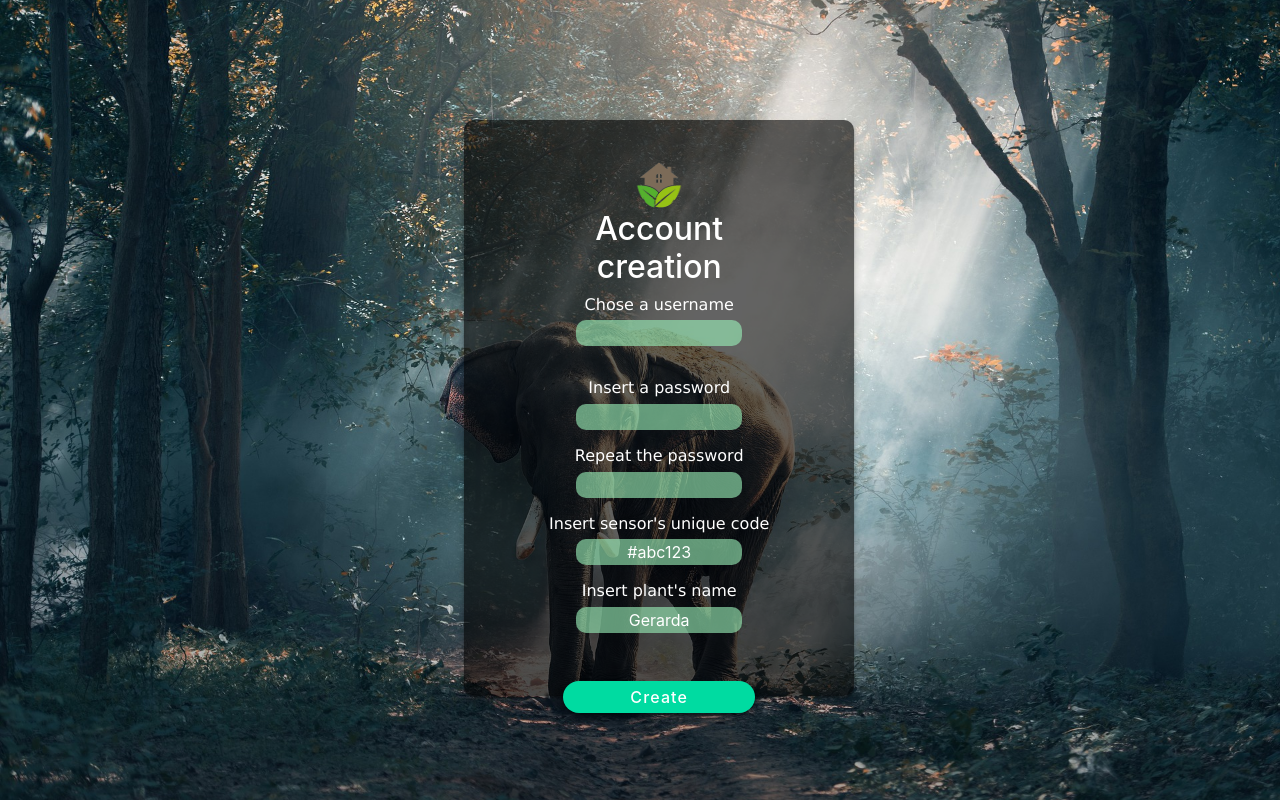
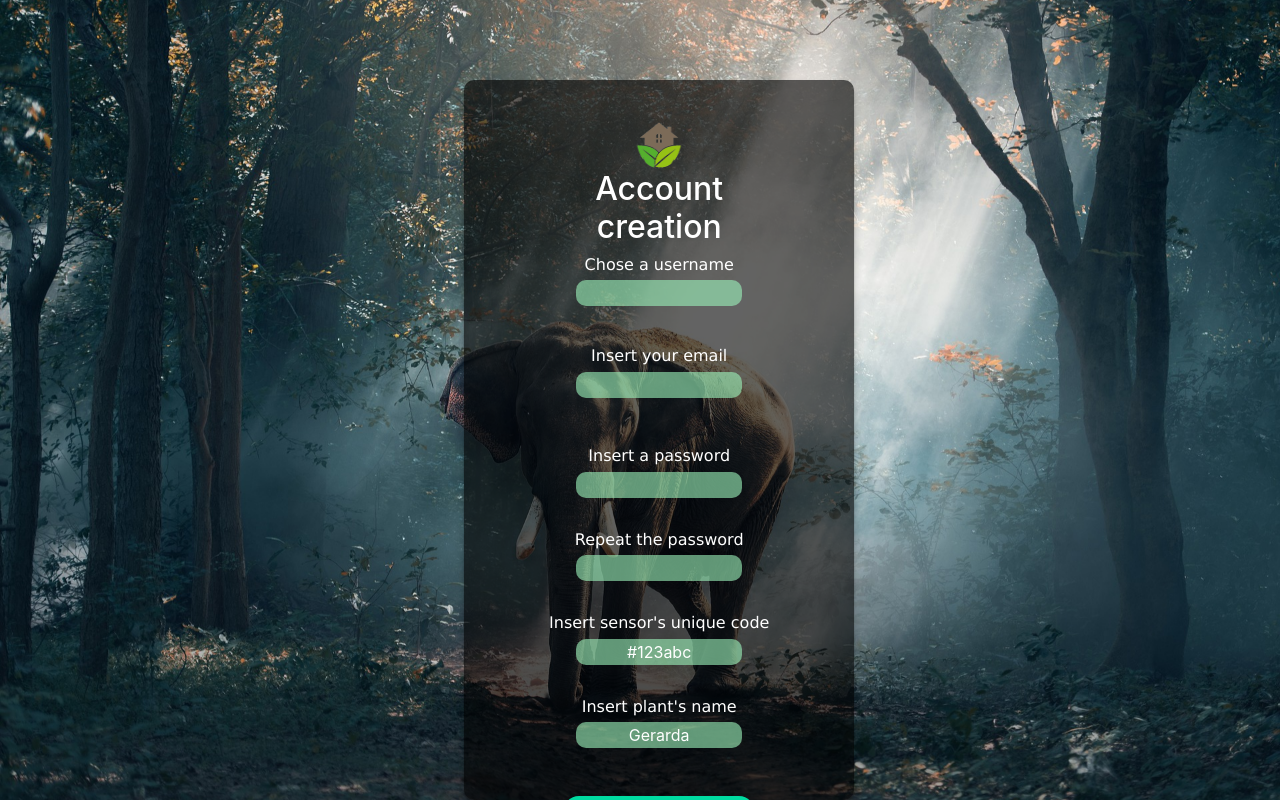
Before and after one commit to 2dadsgn/Smart-vase, a Flask app: page /register in a window 1280 px wide. Run offline with Flask 2, Linux system fonts and the light colour scheme; some libraries are stand-ins or nearby versions.

Commit message:
added email confirmation code

```diff
--- a/app.py
+++ b/app.py
@@ -4,6 +4,7 @@ import time
 from flask import Flask, render_template, request, redirect, url_for, session, abort
 from flask_mail import Mail, Message
 from flask_pymongo import PyMongo
+from random_password import random_password
 from werkzeug.security import generate_password_hash, check_password_hash
 
 
@@ -54,27 +55,30 @@ def create_app(test_config=None):
 
         username = request.form['username']
         password = request.form['password']
-        token = request.form['token']
         db_username = mongo.db.utenti.find_one({'username': username})
-        print(db_username)
         error = None
+
         if db_username== None :
             error = 'This user does not exist'
             return render_template('index.html', error_name=error)
 
         else :
             if check_password_hash(db_username['password'], password):
+
                 if db_username["confirmed"]==True:
-                    session['username']=username
+
+                    session['username'] = username
                     return redirect(url_for('gestione'))
                 else:
+                    token = request.form['token']
                     if check_password_hash(db_username["token"],token):
-                        db_username['confirmed']=True
+
+                        mongo.db.utenti.update_one({'username': username},{"$set": { "confirmed": True }} )
                         session['username'] = username
                         return redirect(url_for('gestione'))
                     else:
-                        return redirect(url_for('sending_email'))
-
+                        error="Wrong confirmation code"
+                        return render_template('index.html',error=error,confirmed=False)
 
             else:
                 error = 'Wrong password'
@@ -189,6 +193,7 @@ def create_app(test_config=None):
     def register_insert():
         error=None
         username=request.form['username']
+        email = request.form['email']
         password= request.form['password']
         password_repeat = request.form['password_repeat']
         code_sensor = request.form['code']
@@ -196,8 +201,9 @@ def create_app(test_config=None):
         result=mongo.db.utenti.find_one({"username":username})
         if result==None :
             if  password==password_repeat:
-                token = "abcd"
+                token = random_password(length=4, characters=['a','b','c','d','e','f','g','h','i','1','2','3','4','5','6'])
                 mongo.db.utenti.insert_one({"username":username,
+                                            "email":email,
                                             "password":generate_password_hash(password),
                                             "confirmed":False,
                                             "token": generate_password_hash(token),
@@ -206,10 +212,13 @@ def create_app(test_config=None):
                                                "name":plantsname
                                            }]
                                             })
-                msg = Message('Confirmation Code', sender='smartvaseprj@virgilio.it', recipients=['smartvaseprj@virgilio.it'])
-                msg.body = f"Hello from Smart vase prj, please copy and paste this code in the login page to confirm your identity --> {token} <--  "
-                mail.send(msg)
-                return render_template("index.html", confirmed=False)
+                try:
+                    msg = Message('Confirmation Code', sender='smartvaseprj@virgilio.it', recipients=[email])
+                    msg.body = f"Hello from Smart vase prj, please copy and paste this code in the login page to confirm your identity --> {token} <--  "
+                    mail.send(msg)
+                    return render_template("index.html", confirmed=False)
+                except:
+                    return render_template("register.html",error_email="Email not valid")
             else:
                 error = 'passwords do not match'
                 return render_template('register.html', error_pass=error)
--- a/static/main.css
+++ b/static/main.css
@@ -21,12 +21,12 @@
 
 #login{
 	width: 30.5vw;
-	height: 57vh;
+	height: 67vh;
 	margin: auto;
 	text-align: center;
 	margin-top: 10vh;
 	background-color: hsla(0,0%,0%,0.61);
-	padding:  0;
+	padding:  0 0 0 0 ;
 	border:50px medium white;
 	border-radius: 10px;
 	box-shadow: 0 6px 10px 0 rgba(0,0,0,.2), 0 2px 2px 0 rgba(0,0,0,.3);
@@ -35,10 +35,10 @@
 #register{
 	display: inline;
 	width: 30.5vw;
-	height: 72vh;
+	height: 90vh;
 	margin: auto;
 	text-align: center;
-	margin-top: 5vh;
+	margin-top: 0vh;
 	background-color: hsla(0,0%,0%,0.61);
 	padding:  0.5em 3.5em 0.5em 3.5em;
 	border:50px medium white;
--- a/templates/register.html
+++ b/templates/register.html
@@ -8,17 +8,26 @@
 				   <img class="img-responsive" src="{{ url_for('static', filename = 'logo.png') }}" width="50" height="50" alt="" style="margin: auto;margin-top: 2em;">
 				   <h2 class="col-12">Account creation</h2>
 				   <h3 class="col-12">Chose a username</h3>
-				   <input id="username" class="input-text col-12" type="text" name="username" value="">
-                   <p class="error">{{ error_username }}</p>
+				   <input  id="username" class="input-text col-12" type="text" name="username" value="">
+                   <p style="margin-bottom: 3vh" class="error">{{ error_username }}</p>
+
+                   <h3 class="col-12">Insert your email</h3>
+				   <input style="margin-bottom: 4vh"  id="password" class="input-text col-md-12" type="text" name="email" value="">
+                   <p style="margin-bottom: 2vh"  class="error">{{ error_email }}</p>
+
 				   <h3 class="col-12">Insert a password</h3>
-				   <input id="password" class="input-text col-md-12" type="password" name="password" value="">
+				   <input style="margin-bottom: 4vh" id="password" class="input-text col-md-12" type="password" name="password" value="">
+
 				   <h3 class="col-12">Repeat the password</h3>
-				   <input class="input-text col-md-12" type="password" name="password_repeat" value="">
+				   <input style="margin-bottom: 4vh" class="input-text col-md-12" type="password" name="password_repeat" value="">
+
                    <h3 class="col-12">Insert sensor's unique code</h3>
-				   <input class="input-text col-md-12" type="text" name="code" value="#abc123">
+				   <input style="margin-bottom: 4vh" class="input-text col-md-12" type="text" name="code" value="#123abc">
+
                    <h3 class="col-12">Insert plant's name</h3>
-				   <input class="input-text col-md-12" type="text" name="plantsname" value=Gerarda>
+				   <input  class="input-text col-md-12" type="text" name="plantsname" value=Gerarda>
                    <p class="error">{{ error_pass }}</p>
+
 				   <input id="intasto" class="col-md-12" type="submit" value="Create"><br>
 			  </form>
 		  </div>
```
